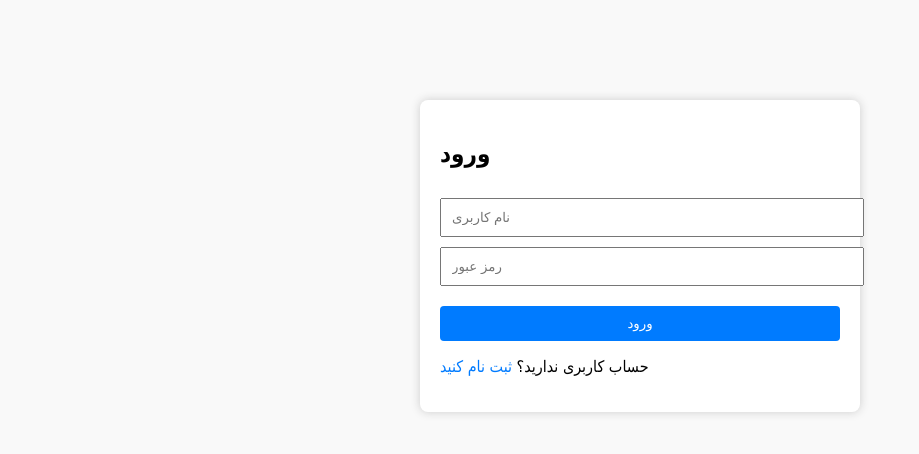
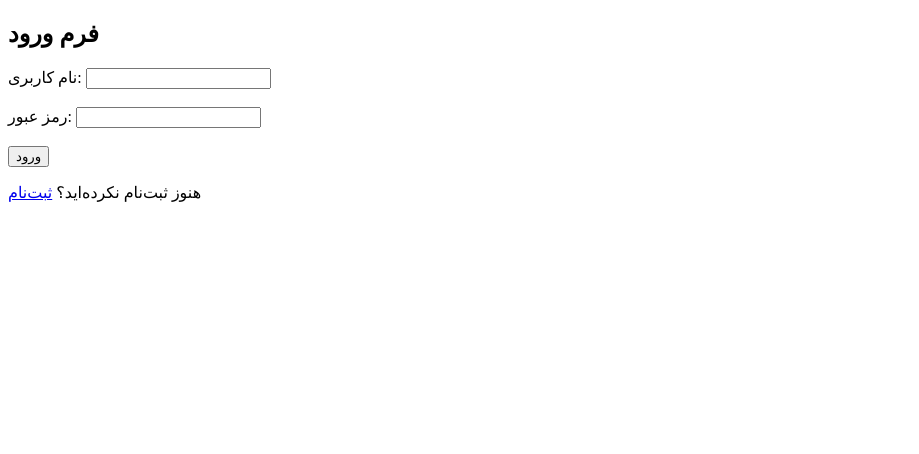
Before and after one commit to Farnam123/mony, a Flask app: page /login in a window 1280 px wide. Shown: the top 454 px of the page, without its empty margins (0-919 px from the left). Run offline with Flask 3, Linux system fonts and the light colour scheme.

Commit message:
Update login.html

```diff
--- a/templates/login.html
+++ b/templates/login.html
@@ -1,29 +1,27 @@
-<!DOCTYPE html>
+<!doctype html>
 <html lang="fa">
 <head>
-    <meta charset="UTF-8" />
-    <title>ورود - سایت حرفه‌ای</title>
-    <style>
-        body { font-family: Tahoma, sans-serif; background-color: #f9f9f9; }
-        .container { max-width: 400px; margin: 100px auto; background: white; padding: 20px; border-radius: 8px; box-shadow: 0 0 10px #ccc; }
-        input { width: 100%; padding: 10px; margin-top: 10px; }
-        button { width: 100%; padding: 10px; margin-top: 20px; background-color: #007bff; color: white; border: none; border-radius: 4px; }
-        .error { color: red; }
-        a { text-decoration: none; color: #007bff; }
-    </style>
+    <meta charset="UTF-8">
+    <title>ورود</title>
 </head>
 <body>
-<div class="container">
-    <h2>ورود</h2>
-    {% if error %}
-        <p class="error">{{ error }}</p>
-    {% endif %}
+    <h2>فرم ورود</h2>
+    {% with messages = get_flashed_messages(with_categories=true) %}
+      {% if messages %}
+        <ul>
+          {% for category, message in messages %}
+            <li style="color: red;">{{ message }}</li>
+          {% endfor %}
+        </ul>
+      {% endif %}
+    {% endwith %}
     <form method="POST">
-        <input type="text" name="username" placeholder="نام کاربری" required />
-        <input type="password" name="password" placeholder="رمز عبور" required />
+        <label>نام کاربری:</label>
+        <input type="text" name="username" required><br><br>
+        <label>رمز عبور:</label>
+        <input type="password" name="password" required><br><br>
         <button type="submit">ورود</button>
     </form>
-    <p>حساب کاربری ندارید؟ <a href="{{ url_for('register') }}">ثبت نام کنید</a></p>
-</div>
+    <p>هنوز ثبت‌نام نکرده‌اید؟ <a href="{{ url_for('register') }}">ثبت‌نام</a></p>
 </body>
 </html>
```
